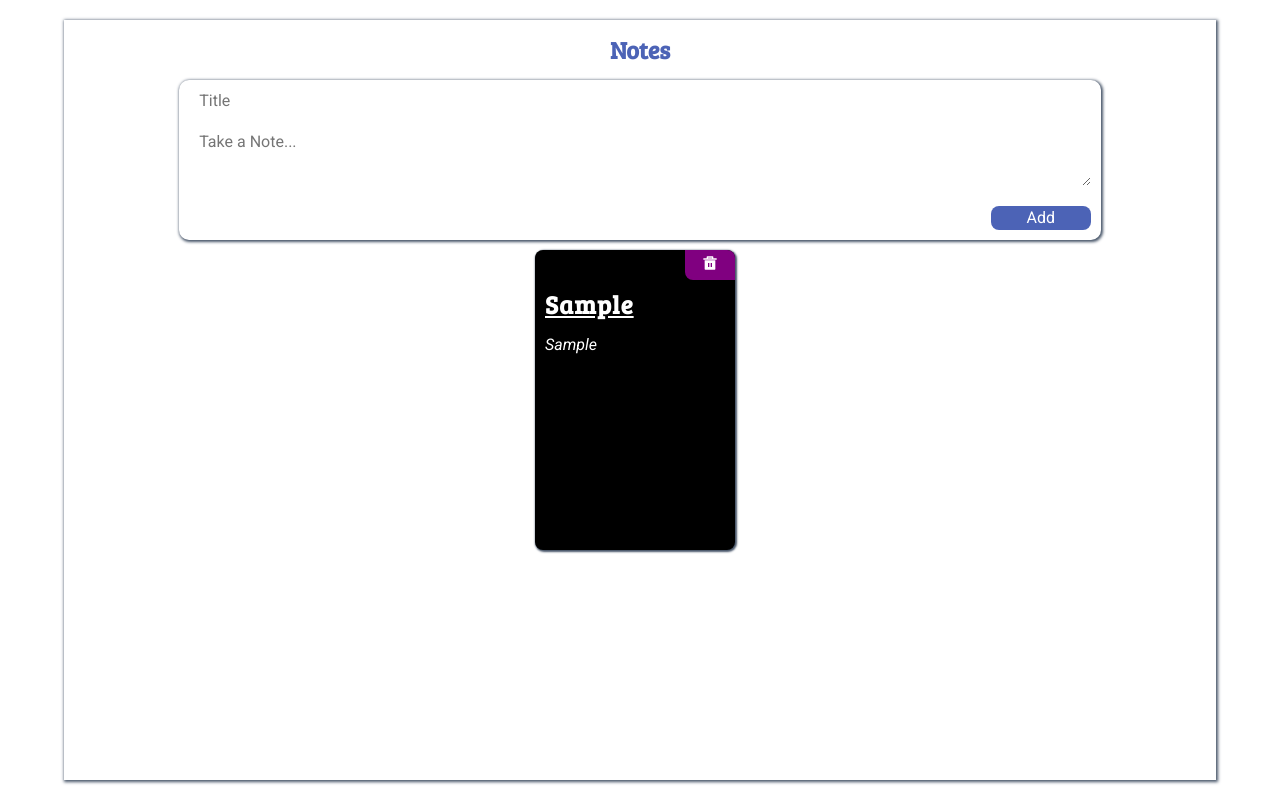
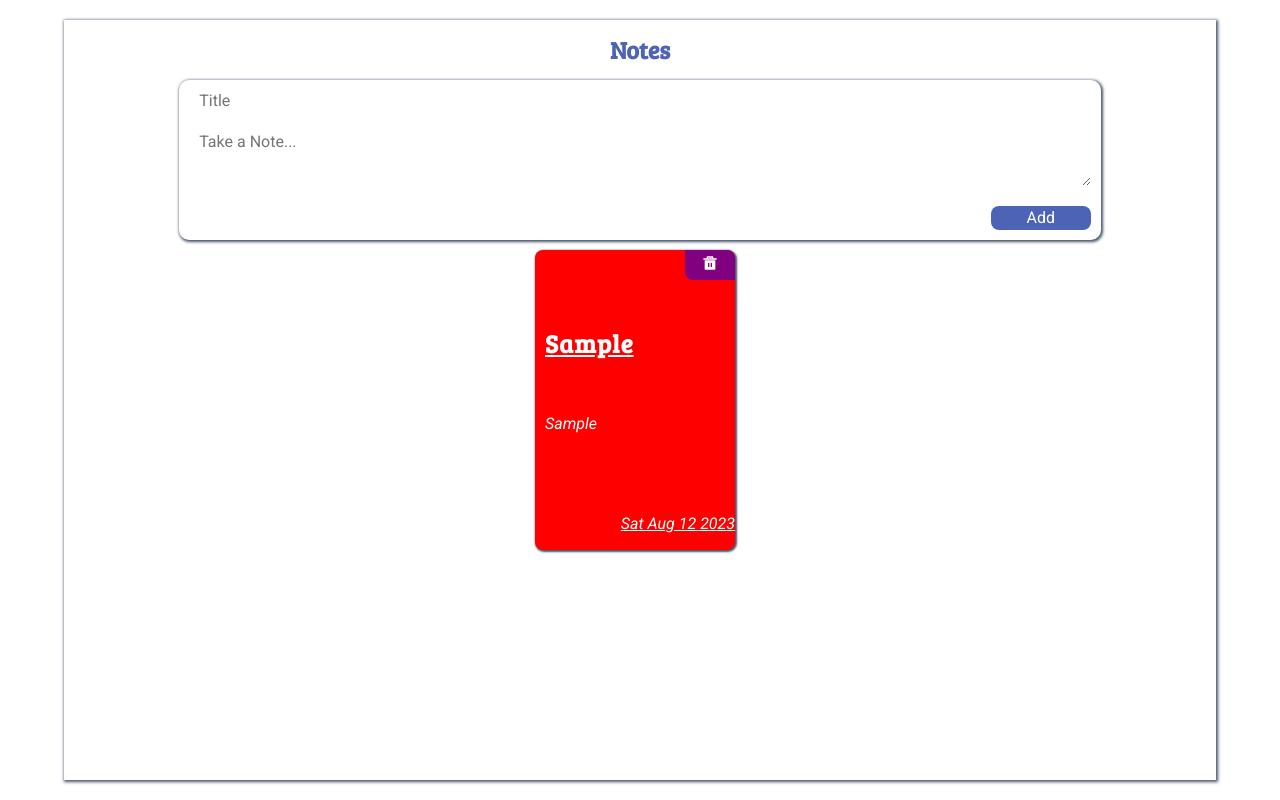
Before and after one commit to AtulPMulik/notes-app, a React (Create React App) app: page / in a window 1280 px wide. Both pictures are taken after typing "Sample", "Sample" into the empty fields and a click on the button "Add". Built offline with nearby package versions, Linux system fonts and the light colour scheme; a web font is replaced by a local one.

Commit message:
Time has set to note

```diff
--- a/package.json
+++ b/package.json
@@ -7,6 +7,7 @@
     "@testing-library/jest-dom": "5.16.1",
     "@testing-library/react": "12.1.2",
     "@testing-library/user-event": "13.5.0",
+    "date-fns": "2.30.0",
     "enzyme": "3.11.0",
     "jest-styled-components": "7.0.8",
     "react": "17.0.2",
--- a/src/components/NoteItem/index.js
+++ b/src/components/NoteItem/index.js
@@ -1,36 +1,23 @@
 import {RiDeleteBin5Fill} from 'react-icons/ri'
-import {ListItem, ListTitle, Text, CardBtn} from './styledComponents'
+import {ListItem, ListTitle, Text, CardBtn, Time} from './styledComponents'
 import './index.css'
-
-const colorList = [
-  'red',
-  'green',
-  'yellow',
-  'blue',
-  'grey',
-  'orange',
-  'black',
-  'skyblue',
-]
 
 const NoteItem = props => {
   const {noteDetails, onRemoveItems} = props
-  const {id, noteTitle, noteText} = noteDetails
-
+  const {id, noteTitle, noteText, createdData, color} = noteDetails
+  console.log(color)
   const onClickToRemove = () => {
     onRemoveItems(id)
   }
 
-  const randomIndex = Math.ceil(Math.random() * colorList.length)
-  const randomColor = colorList[randomIndex]
-
   return (
-    <ListItem bgColor={randomColor}>
+    <ListItem bgColor={color}>
       <CardBtn className="btn" onClick={onClickToRemove} type="button">
         <RiDeleteBin5Fill />
       </CardBtn>
       <ListTitle> {noteTitle} </ListTitle>
       <Text> {noteText} </Text>
+      <Time> {createdData} </Time>
     </ListItem>
   )
 }
--- a/src/components/NoteItem/styledComponents.js
+++ b/src/components/NoteItem/styledComponents.js
@@ -7,6 +7,7 @@ export const ListItem = styled.li`
   margin-bottom: 10px;
   display: flex;
   flex-direction: column;
+  justify-content: space-between;
   flex-wrap: wrap;
   background-color: ${props => props.bgColor};
 
@@ -74,3 +75,14 @@ export const CardBtn = styled.button`
   border-bottom-left-radius: 8px;
   border-top-right-radius: 8px;
 `
+export const Time = styled.p`
+  color: white;
+  font-style: italic;
+  font-size: 12px;
+  align-self: flex-end;
+  text-decoration: underline;
+
+  @media (min-height: 768px) {
+    font-size: 16px;
+  }
+`
--- a/src/components/Notes/index.js
+++ b/src/components/Notes/index.js
@@ -16,6 +16,17 @@ import {
   Ul,
 } from './styledComponents'
 
+const colorList = [
+  'red',
+  'green',
+  'yellow',
+  'blue',
+  'grey',
+  'orange',
+  'black',
+  'khaki',
+]
+
 const Notes = () => {
   const storedData = JSON.parse(localStorage.getItem('key'))
 
@@ -24,13 +35,20 @@ const Notes = () => {
   const [notesArray, addToArray] = useState(
     storedData !== null ? storedData : [],
   )
+  const [date] = useState(new Date())
 
   const onSubmitToAddNote = event => {
     event.preventDefault()
+
+    const randomIndex = Math.ceil(Math.random() * colorList.length - 1)
+    const randomColor = colorList[randomIndex]
+
     const newNote = {
       id: uuidv4(),
       noteTitle: title,
       noteText: notes,
+      createdData: date.toDateString(),
+      color: randomColor,
     }
     addToArray(prevState => [...prevState, newNote])
 
```
Also changed, not shown: 1 other file (tests, documents, lock files or other folders).
